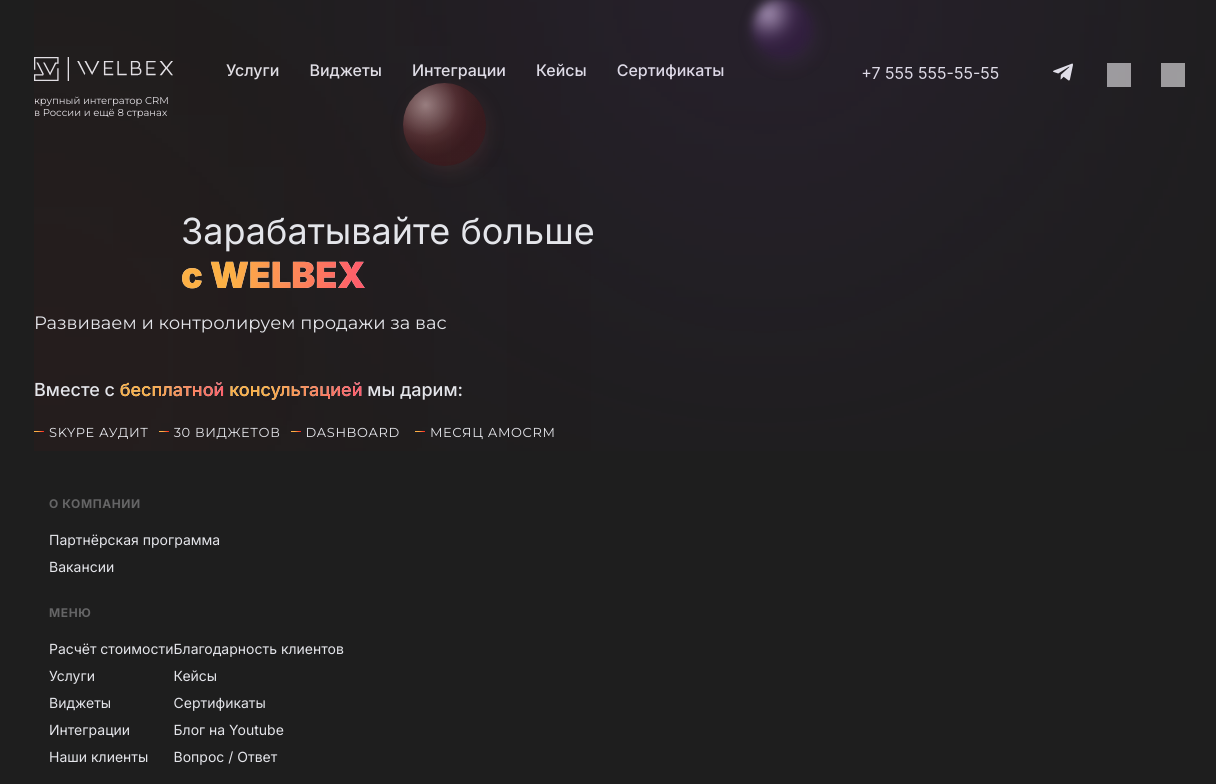
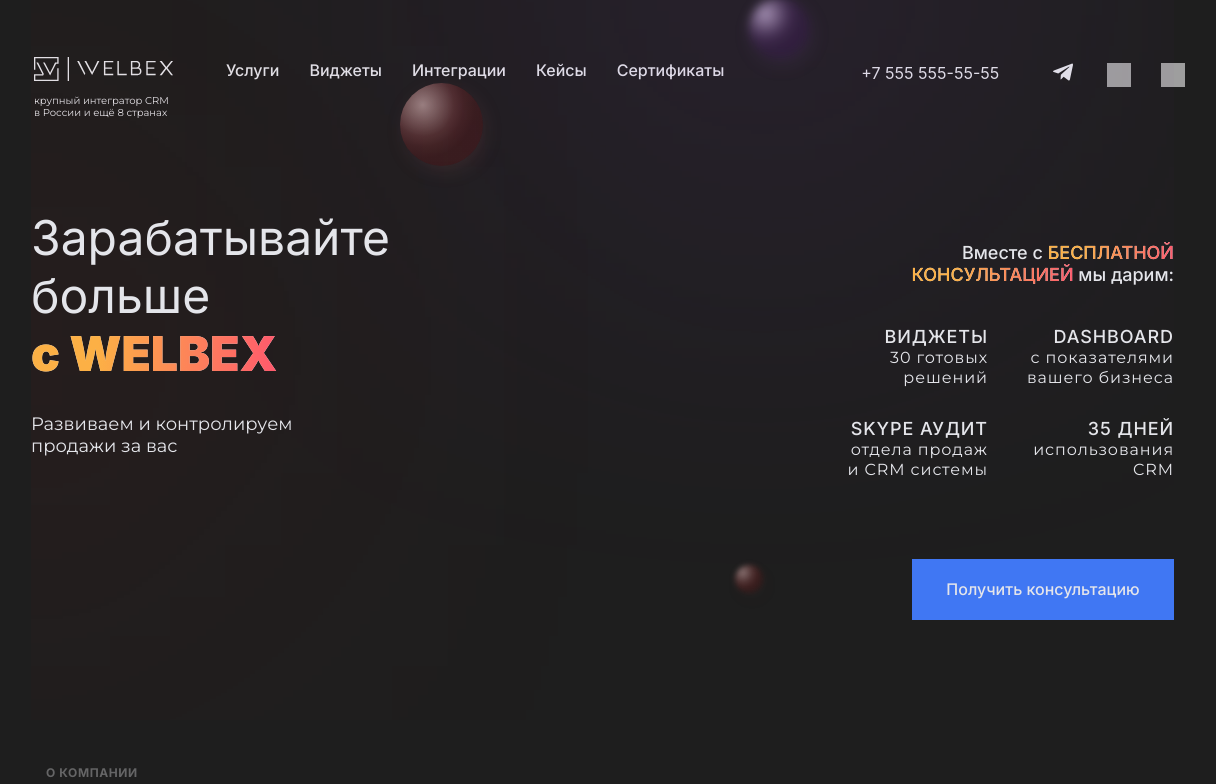
Before and after one commit to dikras/amoCRM-welbex, a React (Create React App) app: page / in a window 1536 px wide. Shown: the top 784 px of the page, without its empty margins (164-1380 px from the left). Built offline with nearby package versions, Linux system fonts and the light colour scheme; grey boxes are pictures that could not be loaded.

Commit message:
done main-content

```diff
--- a/src/components/Footer/styles.css
+++ b/src/components/Footer/styles.css
@@ -102,3 +102,7 @@
   text-decoration-line: underline;
   margin: 0;
 }
+
+@media (min-width: 1440px) {
+
+}
--- a/src/components/MainContent/MainContent.jsx
+++ b/src/components/MainContent/MainContent.jsx
@@ -13,16 +13,30 @@
             <span className="main-content__brandname">c WELBEX</span>
           </h1>
           <p className="main-content__title">Развиваем и контролируем продажи за вас</p>
+        </div>
+        <div className="main-content__wrapper">
           <p className="main-content__text">Вместе с <span className="main-content__notion">бесплатной </span>
             <span className="main-content__notion">консультацией</span> мы дарим:
           </p>
+          <ul className="main-content__list">
+            <li className="main-content__item main-content__item--audit">Skype аудит
+              <span className="main-content__span">отдела продаж и <span className="main-content__span-crm">CRM</span> системы</span>
+            </li>
+            <li className="main-content__item">30 виджетов</li>
+            <li className="main-content__item main-content__item--widget">Виджеты
+              <span className="main-content__span">30 готовых решений</span>
+            </li>
+            <li className="main-content__item main-content__item--dashboard">Dashboard
+              <span className="main-content__span">с показателями вашего бизнеса</span>
+            </li>
+            <li className="main-content__item">Месяц аmoCRM</li>
+            <li className="main-content__item main-content__item--crm">35 дней
+              <span className="main-content__span">использования <span className="main-content__span-crm">CRM</span></span>
+            </li>
+          </ul>
+          <button className="main-content__button">Получить консультацию</button>
+          <div className="main-content__bg-small-ball"></div>
         </div>
-        <ul className="main-content__list">
-          <li className="main-content__item">Skype аудит</li>
-          <li className="main-content__item">30 виджетов</li>
-          <li className="main-content__item">Dashboard</li>
-          <li className="main-content__item">Месяц аmoCRM</li>
-        </ul>
       </div>
     </main>
   );
--- a/src/components/MainContent/styles.css
+++ b/src/components/MainContent/styles.css
@@ -33,7 +33,7 @@
   left: 29px;
   top: 402px;
 
-  background: radial-gradient(64% 64% at 27.25% 26.5%, rgba(255, 208, 208, 0.536) 0%, rgba(212, 93, 93, 0.264) 59.67%, rgba(167, 49, 49, 0.248) 78.59%, rgba(130, 25, 25, 0.248) 100%) /* warning: gradient uses a rotation that is not supported by CSS and may not behave as expected */;
+  background: radial-gradient(64% 64% at 27.25% 26.5%, rgba(255, 208, 208, 0.536) 0%, rgba(212, 93, 93, 0.264) 59.67%, rgba(167, 49, 49, 0.248) 78.59%, rgba(130, 25, 25, 0.248) 100%);
   box-shadow: 3px 6px 27px -10px rgba(223, 125, 125, 0.25);
   backdrop-filter: blur(2px);
 }
@@ -147,7 +147,7 @@
   left: 0;
 }
 
-.main-content__item:nth-child(3) {
+.main-content__item:nth-child(4) {
   margin-right: 15px;
 }
 
@@ -155,7 +155,20 @@
   margin-right: 0;
 }
 
+.main-content__span {
+  display: none;
+}
+
+.main-content__item--widget,
+.main-content__item--crm {
+  display: none;
+}
+
 @media (min-width: 1440px) {
+  .main-content {
+    height: 720px;
+  }
+
   .main-content__bg-top {
     position: absolute;
     top: -154px;
@@ -171,7 +184,7 @@
     background: none;
     backdrop-filter: none;
     padding: 0;
-    width: 1440px;
+    width: 100%;
     height: 513px;
   }
 
@@ -202,6 +215,165 @@
 
   .main-content__heading {
     margin-top: 209px;
-    margin-left: 147px;
+    margin-left: 0;
+    margin-bottom: 30px;
+    font-size: 48px;
+    line-height: 58px;
+    width: 362px;
+  }
+
+  .main-content__brandname {
+    font-size: 48px;
+    line-height: 58px;
+  }
+
+  .main-content__title {
+    width: 275px;
+  }
+
+  .main-content__glass {
+    display: flex;
+    justify-content: space-between;
+  }
+
+  .main-content__wrapper:nth-child(2) {
+    margin-top: 224px;
+    position: relative;
+  }
+
+  .main-content__text {
+    width: 291px;
+    text-align: right;
+    margin-left: auto;
+    margin-right: 0;
+    margin-bottom: 40px;
+  }
+
+  .main-content__notion {
+    text-transform: uppercase;
+  }
+
+  .main-content__list {
+    width: 350px;
+    display: flex;
+    flex-wrap: wrap;
+  }
+
+  .main-content__item {
+    padding-left: 0;
+    margin-bottom: 30px;
+    width: 164px;
+    text-transform: uppercase;
+    font-family: 'Inter', 'Open Sans', sans-serif;
+    font-style: normal;
+    font-weight: 500;
+    font-size: 18px;
+    line-height: 22px;
+
+    text-align: right;
+    letter-spacing: 0.05em;
+  }
+
+  .main-content__item::before {
+    display: none;
+  }
+
+  .main-content__item:nth-child(1) {
+    margin-right: 36px;
+  }
+
+
+  .main-content__item:nth-child(1),
+  .main-content__item:nth-child(5) {
+    margin-bottom: 0;
+  }
+
+  .main-content__item:nth-child(2),
+  .main-content__item:nth-child(5) {
+    display: none;
+  }
+
+  .main-content__item:nth-child(6) {
+    width: 130px;
+    text-align: right;
+  }
+
+  .main-content__item--widget {
+    display: block;
+    order: 1;
+    margin-right: 31px;
+  }
+
+  .main-content__item--dashboard {
+    width: 145px;
+    order: 2;
+    flex-grow: 1;
+  }
+
+  .main-content__item--dashboard .main-content__span {
+    display: inline-block;
+    width: 100%;
+  }
+
+  .main-content__item:nth-child(4) {
+    margin-right: 0;
+  }
+
+  .main-content__item--audit {
+    order: 3;
+  }
+  .main-content__item--crm {
+    display: block;
+    order: 4;
+    flex-grow: 1;
+  }
+
+  .main-content__span {
+    display: block;
+    font-family: 'Montserrat', 'Open Sans', sans-serif;
+    font-weight: 400;
+    font-size: 16px;
+    line-height: 20px;
+    text-transform: lowercase;
+  }
+
+  .main-content__span-crm {
+    text-transform: uppercase;
+  }
+
+  .main-content__button {
+    position: absolute;
+    top: 335px;
+    right: 0;
+    display: block;
+    width: 262px;
+    background-color: #4077F3;
+
+    font-family: 'Inter', 'Open Sans', sans-serif;
+    font-style: normal;
+    font-weight: 500;
+    font-size: 16px;
+    line-height: 19px;
+    text-align: center;
+
+    padding: 21px 0 21px;
+    color: #E4E5EA;
+    outline: none;
+    border: none;
+    cursor: pointer;
+  }
+
+  .main-content__bg-small-ball {
+    position: absolute;
+    width: 28px;
+    height: 28px;
+    right: 411px;
+    top: 341px;
+    border-radius: 50%;
+
+    background: radial-gradient(64% 64% at 27.25% 26.5%, rgba(255, 208, 208, 0.48) 0%, rgba(212, 93, 93, 0.248) 59.67%, rgba(167, 49, 49, 0.264) 78.59%, rgba(130, 25, 25, 0.232) 100%);
+    box-shadow: 3px 6px 27px -10px rgba(223, 125, 125, 0.25);
+    filter: blur(2.5px);
+    backdrop-filter: blur(2px);
   }
 }
--- a/src/components/MainPage/styles.css
+++ b/src/components/MainPage/styles.css
@@ -7,6 +7,7 @@
   .main-page {
     width: 1440px;
     position: relative;
-    padding-left: 150px;
+    padding-left: 147px;
+    padding-right: 150px;
   }
 }
```
